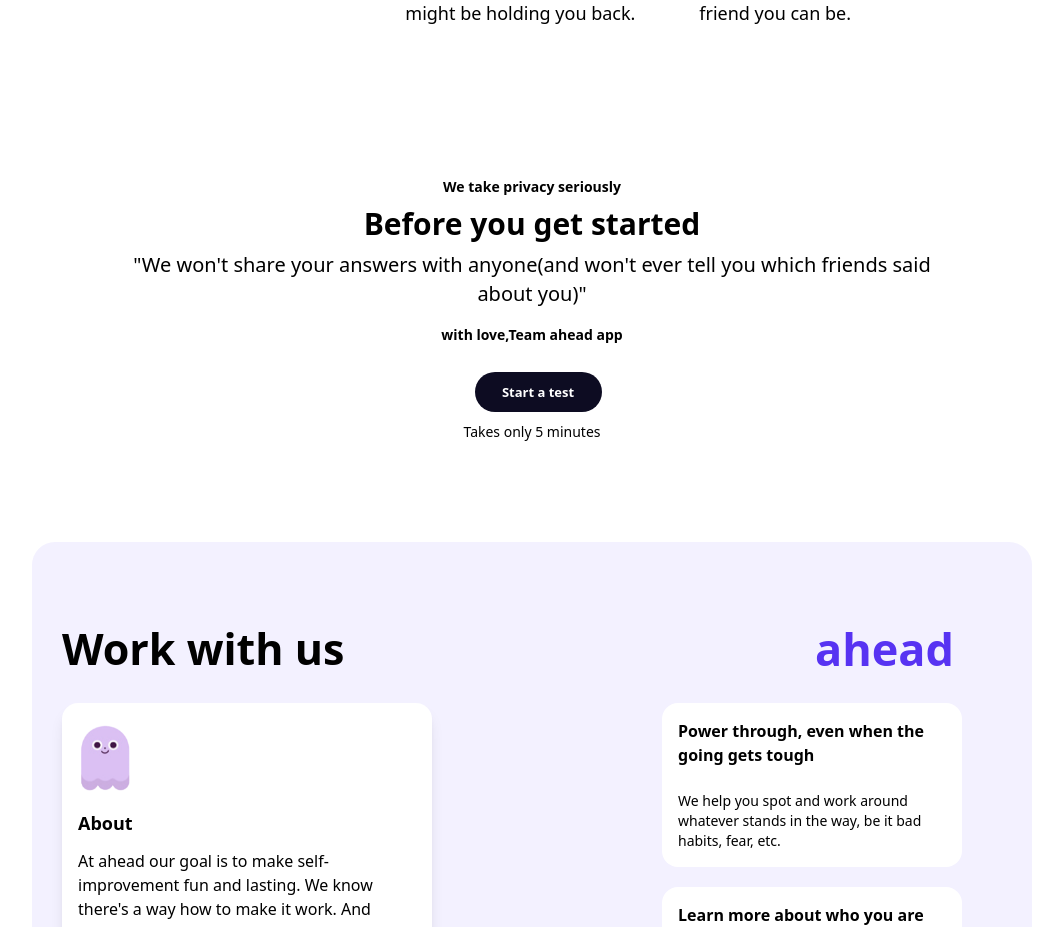
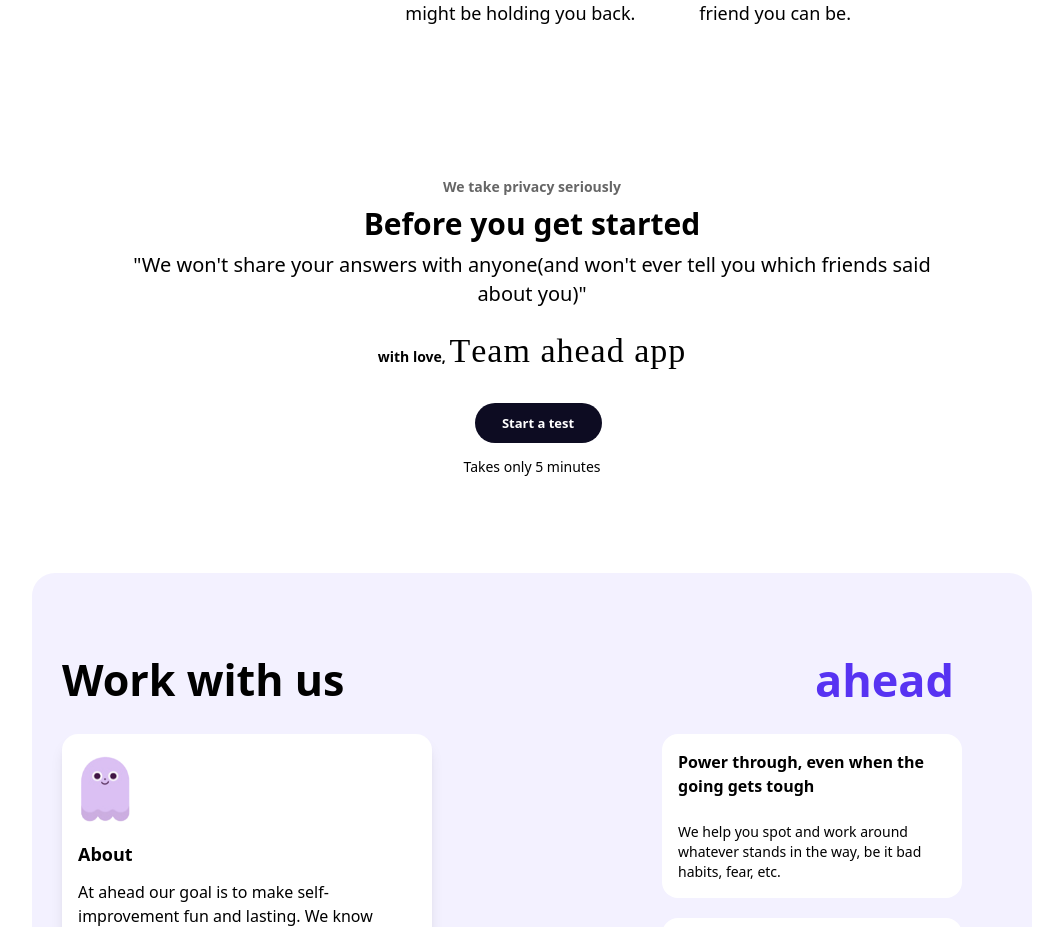
Before and after one commit to girirajShekhawat/Ahead-app, a React (Vite) app: page / in a window 1280 px wide. Shown: the part 2720-3647 px from the top of the page, without its empty margins (108-1171 px from the left). Built offline with nearby package versions, Linux system fonts and the light colour scheme.

Commit message:
testComponent's animation done

```diff
--- a/src/components/MiddleContent.jsx
+++ b/src/components/MiddleContent.jsx
@@ -8,6 +8,7 @@
 import SelfImprovement from './SelfImprovement';
 import WorkWithUs from './WorkWithUs';
 import MeetAheadApp from './MeetAheadApp';
+import Test from './Test';
 
 function MiddleContent(props) {
 
@@ -44,22 +45,7 @@
 
 
          {/*Before you get started*/}
-           <div className='flex flex-col items-center  py-[50px] my-[50px]'>
-            <p className='text-sm font-bold  '>We take privacy seriously</p>
-            <h1 className='font-[700] text-[30px] leading-[29px] font-sans mt-[12px]'>Before you get started</h1>
-            <p className="text-xl font-normal mt-[12px] text-wrap mx-[90px] items-center leading-[29px] text-center ">"We won't share your answers with anyone(and  won't ever tell you  which friends said about you)"  </p>
-
-            <p className='text-sm font-bold mt-[17px] '>with love,
-                {/* here we need the aniamtion*/}
-                <span>Team ahead app</span>
-            </p>
-
-            <div className='h-[40px] w-[127px]   bg-[#0d0c22] rounded-full   flex items-center pl-[20px] pr-[20px]  ml-[12px] mt-[27px]'>
-                <button className='text-[13px] text-white h-[38px] w-[87px] leading-[13px] font-sans font-[600]'>Start a test</button>
-            </div>
-            <p className='text-sm mt-[10px]'>Takes only 5 minutes</p>
-
-           </div>
+           <Test/>
 
 
            {/* Work with us banner */}
--- /dev/null
+++ b/src/components/Test.jsx
@@ -0,0 +1,115 @@
+import React from 'react';
+import { motion } from 'framer-motion';
+
+function Test(props) {
+    const text = "Team ahead app";
+    return (
+        <div>
+             <div className='flex flex-col items-center  py-[50px] my-[50px]'>
+
+                <motion.div
+                 initial="hidden"
+
+                 whileInView="visible"
+                 viewport={{ always: true }}
+                 variants={{
+                   hidden: { opacity: 1, y: -20 },
+                   visible: { opacity: 0.6, y: 0 }
+                 }}
+                 transition={{ duration:1, type: "spring", bounce: 0.4 }}
+                >
+                <p className='text-sm font-bold  '>We take privacy seriously</p>
+                </motion.div>
+
+                <motion.div
+                 initial="hidden"
+
+                 whileInView="visible"
+                 viewport={{ always: true }}
+                 variants={{
+                   hidden: { opacity: 1, y: -20 },
+                   visible: { opacity: 1, y: 0 }
+                 }}
+                 transition={{ duration:0.8, type: "spring", bounce: 0.4 }}
+                 >
+            <h1 className='font-[700] text-[30px] leading-[29px] font-sans mt-[12px]'>Before you get started</h1>
+            </motion.div>
+            <motion.div
+                 initial="hidden"
+
+                 whileInView="visible"
+                 viewport={{ always: true }}
+                 variants={{
+                   hidden: { opacity: 1, y: -20 },
+                   visible: { opacity: 1, y: 0 }
+                 }}
+                 transition={{ duration:1, type: "spring", bounce: 0.4 }}
+                 >
+            <p className="text-xl font-normal mt-[12px] text-wrap mx-[90px] items-center leading-[29px] text-center ">"We won't share your answers with anyone(and  won't ever tell you  which friends said about you)"  </p>
+            </motion.div>
+            <p className='text-sm font-bold mt-[17px] '>with love,
+                {/* here we need the aniamtion*/}
+                <span> {text.split('').map((char, index) => (
+        <motion.span
+          key={index}
+          initial="hidden"
+          whileInView="visible"
+          viewport={{always:true}}
+         variants={{
+            hidden: { opacity: 0, y: -2 },
+            visible: { opacity: 1, y: 0 }
+         }}
+          transition={{ duration: 0.8, delay: index * 0.05 }}
+          style={{
+            fontFamily: ' Brush Script MT, Brush Script Std, cursive',
+            fontSize: '34px',
+            fontWeight: 'normal',
+            lineHeight: '1.5',
+            letterSpacing: '1px',
+            whiteSpace: 'pre-wrap',
+            display: 'inline-block'
+          }}
+        >
+          {char}
+        </motion.span>
+      ))}</span>
+            </p>
+
+
+            <motion.div
+          initial="hidden"
+          whileInView="visible"
+          viewport={{ always: true }}
+          variants={{
+            hidden: { scale: 0.5, opacity: 0 },
+            visible: {
+              opacity: 1,
+              scale: [0,0.5,0.8,1.01,1],
+              transition: { ease: "easeInOut", duration: 2, type:"spring" , bounce:0.3},
+            },
+          }}
+        >        <div className='h-[40px] w-[127px]   bg-[#0d0c22] rounded-full   flex items-center pl-[20px] pr-[20px]  ml-[12px] mt-[27px]'>
+                <button className='text-[13px] text-white h-[38px] w-[87px] leading-[13px] font-sans font-[600]'>Start a test</button>
+                </div>
+            </motion.div>
+
+            <motion.div
+   whileInView="visible"
+   viewport={{ always: true }}
+  variants={{
+    visible: { opacity: 1, y: 4 },
+  }}
+  transition={{ duration:1,type: "spring", bounce: 0.5 }}
+>
+  <p className='text-sm mt-[10px]'>Takes only 5 minutes</p>
+</motion.div>
+
+
+
+           </div>
+
+        </div>
+    );
+}
+
+export default Test;
```
